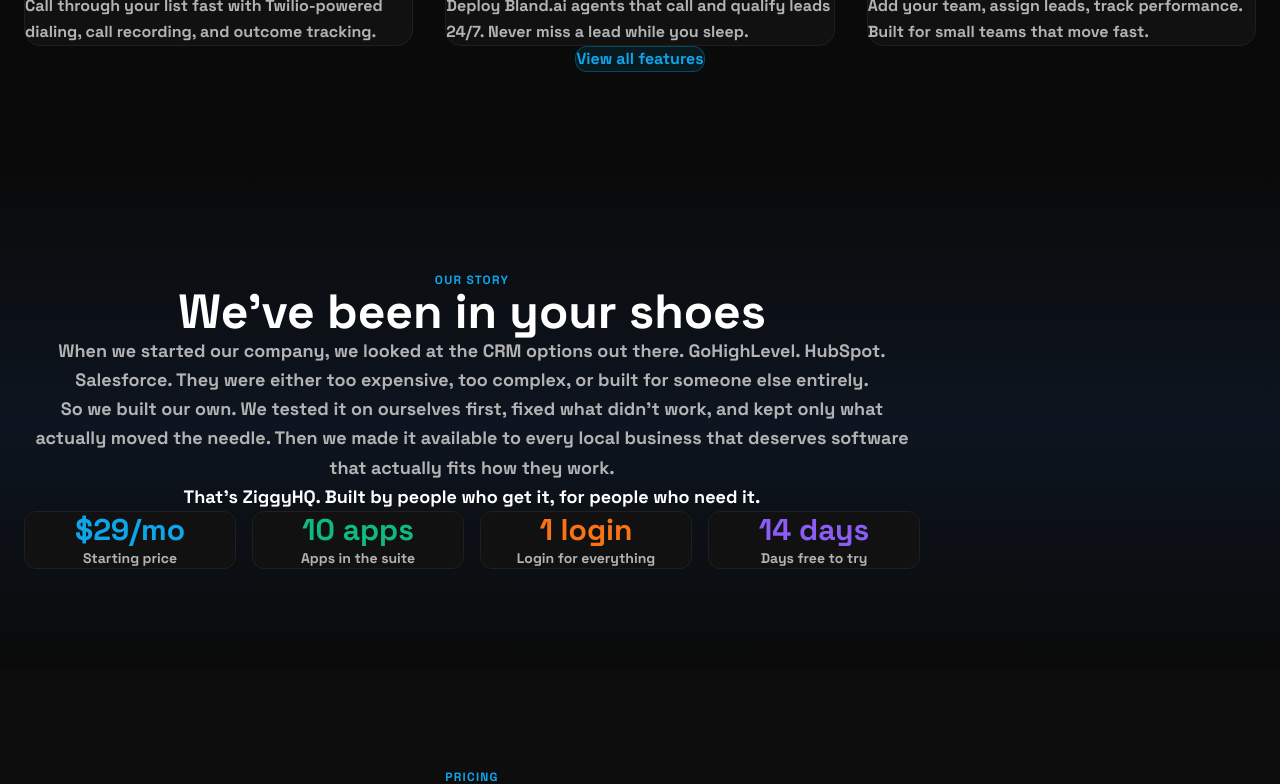
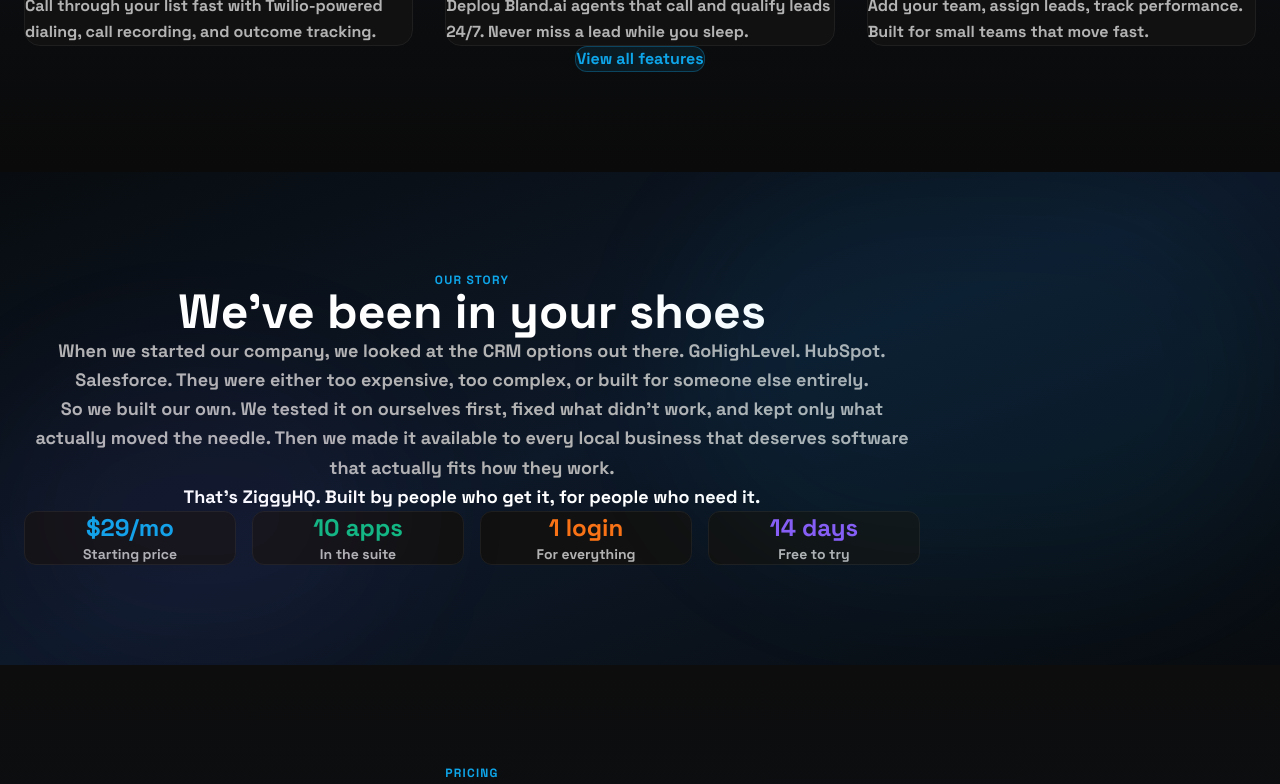
Before and after one commit to ziggytech-dotcom/ziggyhq-marketing, a Next.js app: page / in a window 1280 px wide. Shown: the part 2000-2784 px from the top of the page. Built offline with nearby package versions, Linux system fonts and the light colour scheme.

Commit message:
feat: premium backgrounds — section gradients, hero grid, glow accents. Remove animated counters for clean static stats

```diff
--- a/app/page.tsx
+++ b/app/page.tsx
@@ -1,6 +1,6 @@
 'use client'
 
-import { useState, useRef, useEffect } from 'react'
+import { useState } from 'react'
 import Link from 'next/link'
 import { MarketingNav } from '@/app/components/Nav'
 import { MarketingFooter } from '@/app/components/Footer'
@@ -91,32 +91,25 @@
 
 export default function HomePage() {
   const [openFaq, setOpenFaq] = useState<number | null>(null)
-  const [counted, setCounted] = useState(false)
-  const statsRef = useRef<HTMLDivElement>(null)
-
-  useEffect(() => {
-    const observer = new IntersectionObserver(
-      ([entry]) => {
-        if (entry.isIntersecting && !counted) {
-          setCounted(true)
-        }
-      },
-      { threshold: 0.3 }
-    )
-    if (statsRef.current) observer.observe(statsRef.current)
-    return () => observer.disconnect()
-  }, [counted])
 
   return (
     <div className="bg-[#0a0a0a] min-h-screen" style={{ fontFamily: 'Space Grotesk, sans-serif' }}>
       <MarketingNav />
 
       {/* Section 1: Hero */}
-      <section className="relative overflow-hidden pt-32 pb-24 px-4">
+      <section className="relative overflow-hidden pt-32 pb-24 px-4 bg-[#0a0a0a]">
         {/* Background glow */}
         <div className="absolute inset-0 pointer-events-none">
-          <div className="absolute top-1/2 left-1/2 -translate-x-1/2 -translate-y-1/2 w-[900px] h-[500px] bg-[#0ea5e9]/10 rounded-full blur-3xl" />
+          <div className="absolute top-1/2 left-1/2 -translate-x-1/2 -translate-y-1/2 w-[1000px] h-[600px] bg-[#0ea5e9]/12 rounded-full blur-3xl" />
           <div className="absolute top-1/4 left-1/4 w-[400px] h-[300px] bg-[#0ea5e9]/5 rounded-full blur-3xl" />
+          {/* Grid pattern */}
+          <div
+            className="absolute inset-0 pointer-events-none opacity-[0.03]"
+            style={{
+              backgroundImage: `linear-gradient(rgba(255,255,255,0.1) 1px, transparent 1px), linear-gradient(90deg, rgba(255,255,255,0.1) 1px, transparent 1px)`,
+              backgroundSize: '64px 64px'
+            }}
+          />
         </div>
 
         <div className="relative max-w-5xl mx-auto text-center">
@@ -205,7 +198,7 @@
       </section>
 
       {/* Section 3: Features */}
-      <section className="py-24 md:py-32 px-4 bg-[#0a0a0a]">
+      <section className="py-24 md:py-32 px-4 bg-gradient-to-b from-[#0a0a0a] via-[#0c0f14] to-[#0a0a0a]">
         <div className="max-w-7xl mx-auto">
           <div className="text-center mb-16 md:mb-20">
             <p className="text-xs font-semibold uppercase tracking-widest text-[#0ea5e9] mb-3">Features</p>
@@ -242,7 +235,9 @@
       </section>
 
       {/* Section 4: Founding Story */}
-      <section className="py-24 md:py-32 px-4 bg-gradient-to-b from-[#0a0a0a] via-[#0d1520] to-[#0a0a0a]">
+      <section className="relative overflow-hidden py-24 md:py-32 px-4 bg-gradient-to-br from-[#080c10] via-[#0d1828] to-[#080c10]">
+        <div className="absolute top-0 right-0 w-[600px] h-[400px] bg-[#0ea5e9]/6 rounded-full blur-3xl pointer-events-none" />
+        <div className="absolute bottom-0 left-0 w-[400px] h-[300px] bg-[#8b5cf6]/5 rounded-full blur-3xl pointer-events-none" />
         <div className="max-w-4xl mx-auto text-center">
           <p className="text-xs font-semibold uppercase tracking-widest text-[#0ea5e9] mb-4">Our story</p>
           <h2 className="text-3xl md:text-5xl font-bold text-white mb-8">We&apos;ve been in your shoes</h2>
@@ -260,17 +255,15 @@
               That&apos;s ZiggyHQ. Built by people who get it, for people who need it.
             </p>
           </div>
-          <div ref={statsRef} className="grid grid-cols-2 md:grid-cols-4 gap-4 mt-12">
+          <div className="grid grid-cols-2 md:grid-cols-4 gap-4 mt-12">
             {[
-              { value: '$29', label: 'Starting price', suffix: '/mo', color: '#0ea5e9' },
-              { value: '10', label: 'Apps in the suite', suffix: ' apps', color: '#10b981' },
-              { value: '1', label: 'Login for everything', suffix: ' login', color: '#f97316' },
-              { value: '14', label: 'Days free to try', suffix: ' days', color: '#8b5cf6' },
+              { value: '$29/mo', label: 'Starting price', color: '#0ea5e9' },
+              { value: '10 apps', label: 'In the suite', color: '#10b981' },
+              { value: '1 login', label: 'For everything', color: '#f97316' },
+              { value: '14 days', label: 'Free to try', color: '#8b5cf6' },
             ].map((item, i) => (
               <div key={i} className="bg-[#111111] border border-[#1f1f1f] rounded-xl p-5 text-center hover:border-[#0ea5e9]/30 transition-colors">
-                <p className="text-3xl font-bold mb-1 transition-all duration-1000" style={{ color: item.color }}>
-                  {counted ? item.value : '0'}{item.suffix}
-                </p>
+                <p className="text-2xl font-bold mb-1" style={{ color: item.color }}>{item.value}</p>
                 <p className="text-sm text-[#b3b3b3]">{item.label}</p>
               </div>
             ))}
@@ -279,7 +272,7 @@
       </section>
 
       {/* Section 5: Pricing Teaser */}
-      <section className="py-24 md:py-32 px-4 bg-[#0d0d0d]">
+      <section className="py-24 md:py-32 px-4 bg-gradient-to-b from-[#0d0d0d] via-[#0a0e14] to-[#0d0d0d]">
         <div className="max-w-4xl mx-auto text-center">
           <p className="text-xs font-semibold uppercase tracking-widest text-[#0ea5e9] mb-4">Pricing</p>
           <h2 className="text-3xl md:text-5xl font-bold text-white mb-4">Simple, honest pricing</h2>
@@ -364,7 +357,7 @@
       </section>
 
       {/* Section 6: FAQ Accordion */}
-      <section className="py-24 md:py-32 px-4 bg-[#0a0a0a]">
+      <section className="py-24 md:py-32 px-4 bg-[#080808]">
         <div className="max-w-3xl mx-auto">
           <div className="text-center mb-16">
             <p className="text-xs font-semibold uppercase tracking-widest text-[#0ea5e9] mb-4">FAQ</p>
@@ -411,7 +404,8 @@
       </section>
 
       {/* Section 7: Final CTA */}
-      <section className="py-24 md:py-32 px-4 bg-gradient-to-b from-[#0d0d0d] to-[#0a0a0a]">
+      <section className="relative overflow-hidden py-24 md:py-32 px-4 bg-gradient-to-br from-[#080c10] via-[#0c1520] to-[#080c10]">
+        <div className="absolute inset-0 bg-[#0ea5e9]/4 rounded-3xl blur-3xl pointer-events-none" />
         <div className="max-w-3xl mx-auto text-center">
           <h2 className="text-4xl md:text-6xl font-bold text-white mb-6 leading-tight">
             Ready to run your business
```
Also changed, not shown: app/globals.css (+17 -0 lines).
